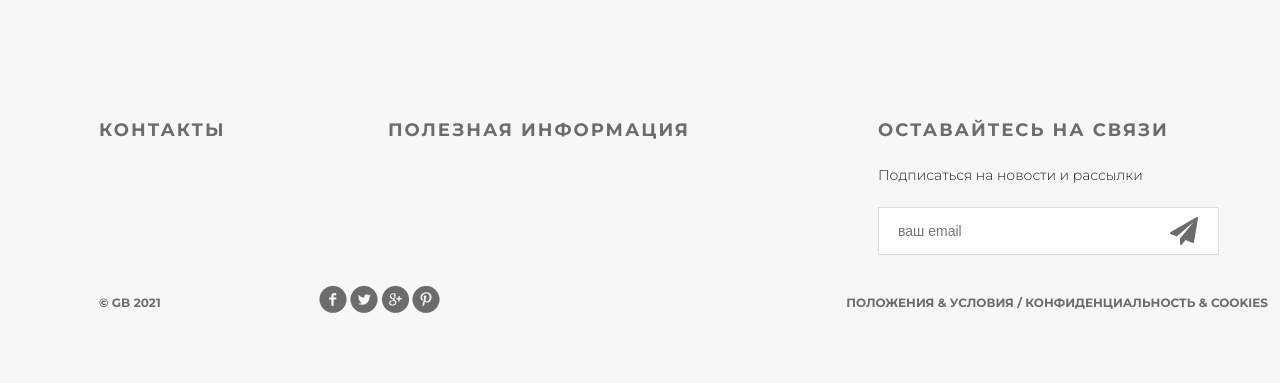
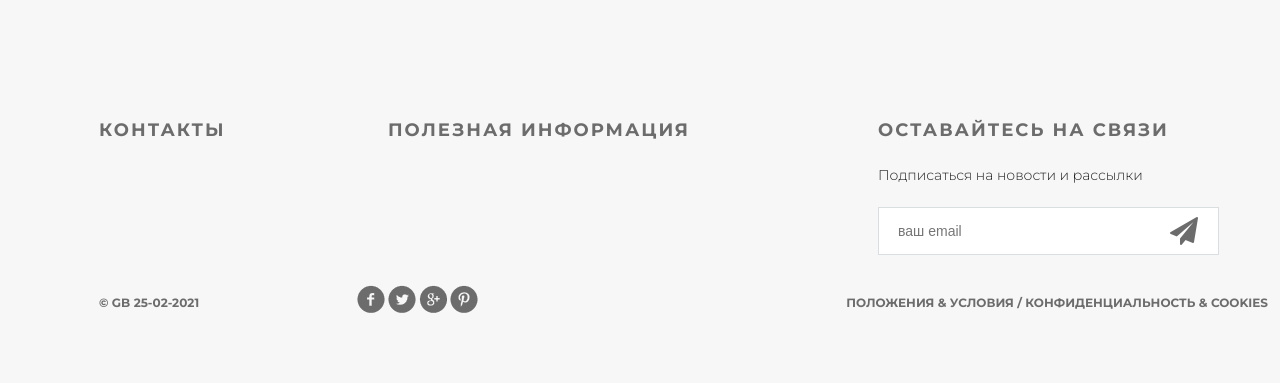
Before and after one commit to Anastazia17/Geekshop, a Django app: page / in a window 1280 px wide; the page is wider, and only the part inside the window is pictured. Shown: the part 1410-1793 px from the top of that part. Run offline with Django 3.2, Linux system fonts and the light colour scheme.

Commit message:
Change file base.html: added {% now 'd-m-Y' %}

```diff
--- a/mainapp/templates/mainapp/base.html
+++ b/mainapp/templates/mainapp/base.html
@@ -48,7 +48,7 @@
                 </form>
             </div>
         </div>
-        <p class="small">&copy; GB 2021</p>
+        <p class="small">&copy; GB {% now 'd-m-Y' %}</p>
         <div class="social">
             <a href="#" class="social1"></a>
             <a href="#" class="social2"></a>
```
